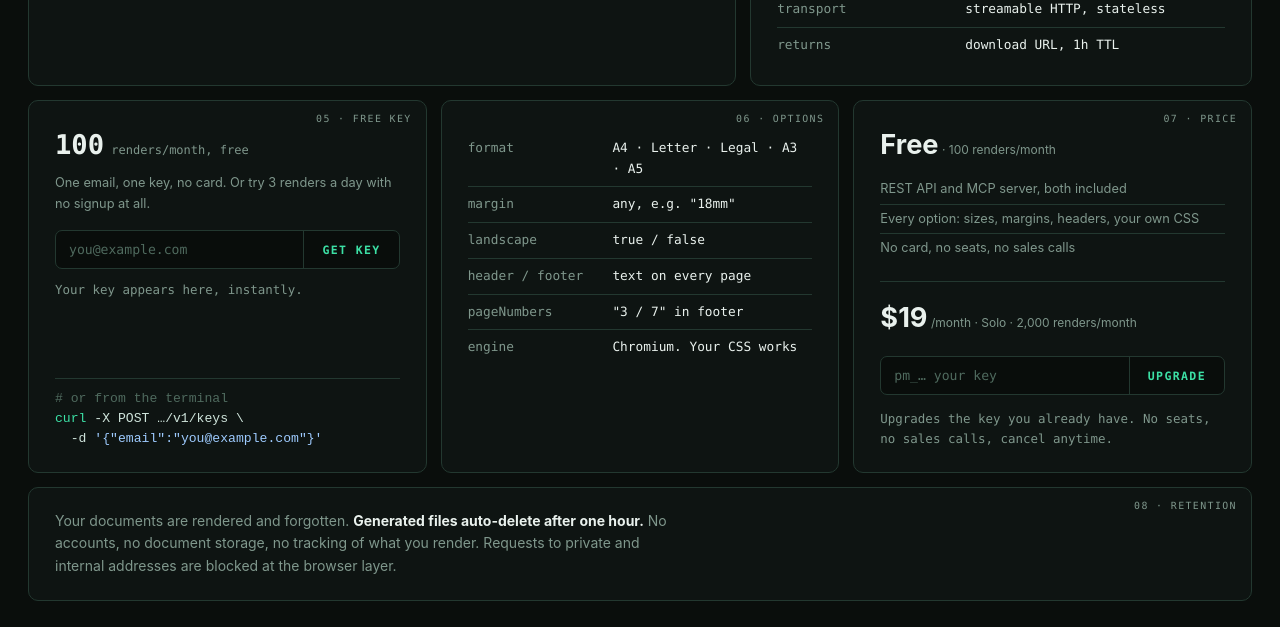
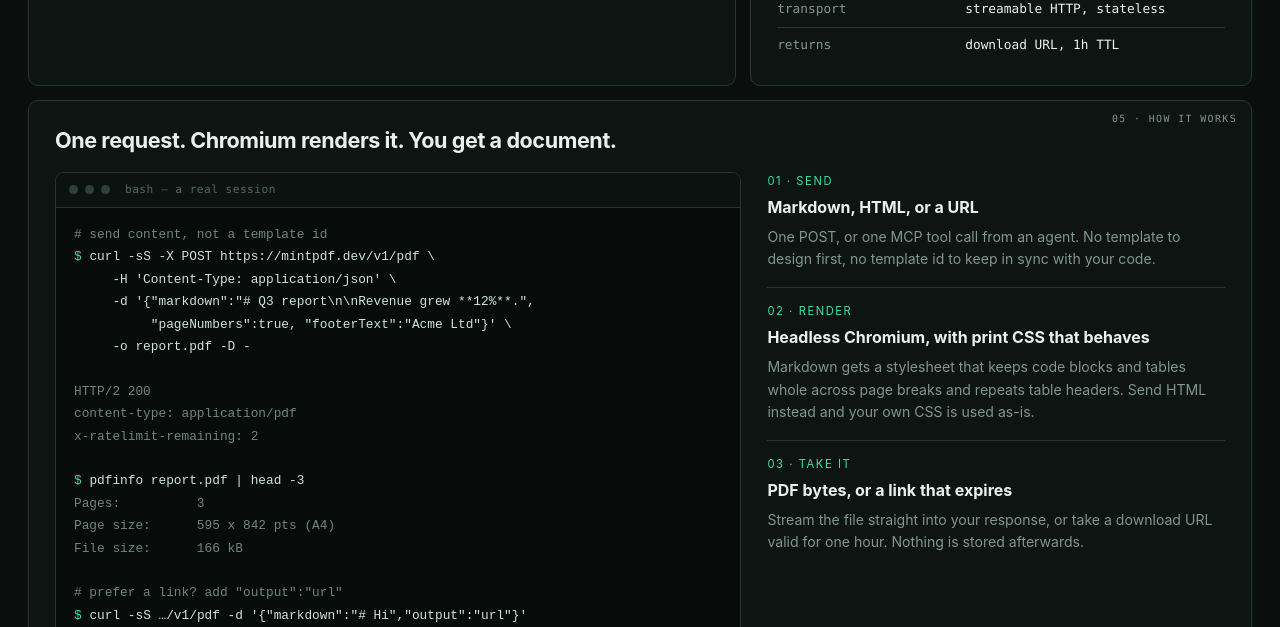
Before and after one commit to TrendTweekers/mintpdf, a website: page public/index.html in a window 1280 px wide. Shown: the part 770-1397 px from the top of the page. Drawn offline with Linux system fonts and the light colour scheme.

Commit message:
Add a full-width How it works band with a realistic terminal session
Co-Authored-By: Claude Fable 5 <noreply@anthropic.com>
Claude-Session: https://claude.ai/code/session_016Zk6WdoYs4EnBn89yq59X8

```diff
--- a/public/index.html
+++ b/public/index.html
@@ -121,6 +121,26 @@
   .keyout .copy { background:none; border:1px solid var(--line); color:var(--mut); border-radius:5px;
                   padding:2px 7px; font-size:.68rem; cursor:pointer; font-family:inherit; margin-left:6px; }
   .keyout .copy:hover { color:var(--ink); border-color:var(--acc); }
+  .pipe { display:grid; grid-template-columns:1.2fr .8fr; gap:26px; margin-top:14px; }
+  .term { background:#070b09; border:1px solid var(--line); border-radius:9px; overflow:hidden; }
+  .term-bar { display:flex; align-items:center; gap:7px; padding:8px 13px; background:#0c1210;
+              border-bottom:1px solid var(--line); }
+  .term-bar .d { width:9px; height:9px; border-radius:50%; background:#2c3f38; }
+  .term-bar .t { color:#4f6a5e; font-size:.7rem; margin-left:8px; letter-spacing:.04em; }
+  .term pre { margin:0; padding:16px 18px; font-size:.8rem; line-height:1.75; overflow-x:auto;
+              color:#8ea69c; }
+  .term .p  { color:var(--acc); }
+  .term .c  { color:#cfe4db; }
+  .term .s  { color:#9ecbff; }
+  .term .o  { color:#6f877c; }
+  .term .ok { color:var(--acc); }
+  .steps { display:flex; flex-direction:column; gap:2px; }
+  .step { padding:14px 0; border-top:1px solid var(--line); }
+  .step:first-child { border-top:none; padding-top:0; }
+  .step .n { color:var(--acc); font-size:.7rem; letter-spacing:.14em; }
+  .step h3 { margin:5px 0 5px; font-size:1rem; font-weight:700; }
+  .step p { margin:0; color:var(--mut); font-size:.88rem; line-height:1.6; }
+  @media (max-width:1000px){ .pipe { grid-template-columns:1fr; } }
   .tierline { border-top:1px solid var(--line); margin:18px 0 14px; }
   .big { font-size:1.7rem; font-weight:700; }
   .big small { color:var(--mut); font-size:.75rem; font-weight:400; }
@@ -219,8 +239,60 @@
     </table>
   </div>
 
+  <div class="cell c12">
+    <span class="tag">05 · HOW IT WORKS</span>
+    <h2 class="sans" style="margin:0;font-size:1.35rem;letter-spacing:-.02em">One request. Chromium renders it. You get a document.</h2>
+    <div class="pipe">
+      <div class="term">
+        <div class="term-bar"><span class="d"></span><span class="d"></span><span class="d"></span>
+          <span class="t">bash — a real session</span></div>
+<pre><span class="o"># send content, not a template id</span>
+<span class="p">$</span> <span class="c">curl -sS -X POST https://mintpdf.dev/v1/pdf \
+     -H 'Content-Type: application/json' \
+     -d '{"markdown":"# Q3 report\n\nRevenue grew **12%**.",
+          "pageNumbers":true, "footerText":"Acme Ltd"}' \
+     -o report.pdf -D -</span>
+
+<span class="o">HTTP/2 200</span>
+<span class="o">content-type: application/pdf</span>
+<span class="o">x-ratelimit-remaining: 2</span>
+
+<span class="p">$</span> <span class="c">pdfinfo report.pdf | head -3</span>
+<span class="o">Pages:          3
+Page size:      595 x 842 pts (A4)
+File size:      166 kB</span>
+
+<span class="o"># prefer a link? add "output":"url"</span>
+<span class="p">$</span> <span class="c">curl -sS …/v1/pdf -d '{"markdown":"# Hi","output":"url"}'</span>
+<span class="o">{"download_url":"https://mintpdf.dev/f/…",
+ "expires_at":"…","size_bytes":6751}</span>  <span class="ok">✓</span>
+<span class="o"># the file is deleted an hour later</span></pre>
+      </div>
+      <div class="steps sans">
+        <div class="step">
+          <div class="n">01 · SEND</div>
+          <h3>Markdown, HTML, or a URL</h3>
+          <p>One POST, or one MCP tool call from an agent. No template to design first, no template id
+          to keep in sync with your code.</p>
+        </div>
+        <div class="step">
+          <div class="n">02 · RENDER</div>
+          <h3>Headless Chromium, with print CSS that behaves</h3>
+          <p>Markdown gets a stylesheet that keeps code blocks and tables whole across page breaks and
+          repeats table headers. Send HTML instead and your own CSS is used as-is.</p>
+        </div>
+        <div class="step">
+          <div class="n">03 · TAKE IT</div>
+          <h3>PDF bytes, or a link that expires</h3>
+          <p>Stream the file straight into your response, or take a download URL valid for one hour.
+          Nothing is stored afterwards.</p>
+        </div>
+      </div>
+    </div>
+  </div>
+
   <div class="cell c4" id="keys">
-    <span class="tag">05 · FREE KEY</span>
+    <span class="tag">06 · FREE KEY</span>
     <div class="big">100<small> renders/month, free</small></div>
     <p class="sub sans" style="margin:6px 0 0;font-size:.8rem">One email, one key, no card. Or try
     3 renders a day with no signup at all.</p>
@@ -238,7 +310,7 @@
   </div>
 
   <div class="cell c4">
-    <span class="tag">06 · OPTIONS</span>
+    <span class="tag">07 · OPTIONS</span>
     <table class="spec">
       <tr><td>format</td><td>A4 · Letter · Legal · A3 · A5</td></tr>
       <tr><td>margin</td><td>any, e.g. "18mm"</td></tr>
@@ -250,7 +322,7 @@
   </div>
 
   <div class="cell c4" id="pricing">
-    <span class="tag">07 · PRICE</span>
+    <span class="tag">08 · PRICE</span>
     <div class="big sans">Free<small> · 100 renders/month</small></div>
     <ul class="flat sans">
       <li>REST API and MCP server, both included</li>
@@ -268,7 +340,7 @@
   </div>
 
   <div class="cell c12">
-    <span class="tag">08 · RETENTION</span>
+    <span class="tag">09 · RETENTION</span>
     <p class="sub sans" style="margin:0">Your documents are rendered and forgotten.
     <b style="color:var(--ink)">Generated files auto-delete after one hour.</b> No accounts, no
     document storage, no tracking of what you render. Requests to private and internal addresses
```
